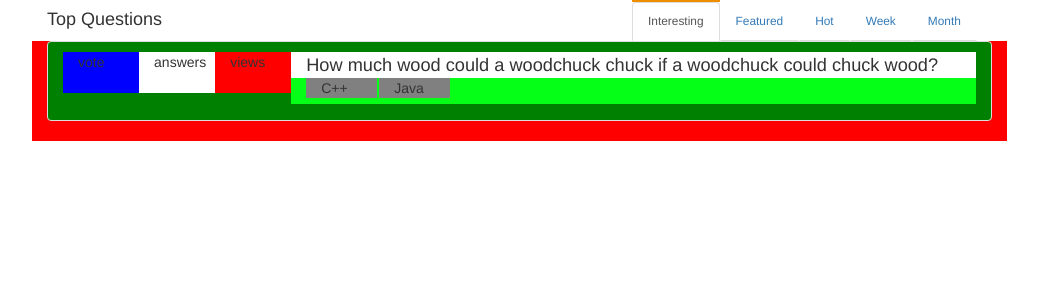
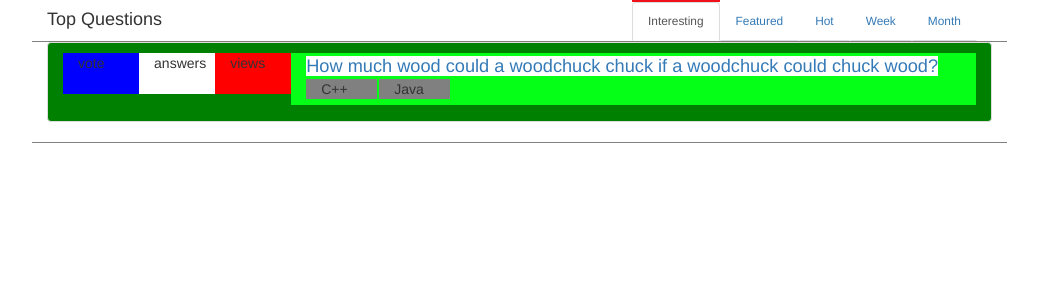
Before and after one commit to alex-B-Ly/so-clone, a PHP site: page / in a window 1280 px wide. Shown: the top 300 px of the page, without its empty margins (23-1061 px from the left). Run offline with PHP 8.4, Linux system fonts and the light colour scheme.

Commit message:
fixed a little more css

```diff
--- a/css/style.css
+++ b/css/style.css
@@ -4,12 +4,14 @@
 
 .active,
 .top-links-li:hover{
-  border-top: 2px solid #EF8E00;
+  background: #fff;
+  border-top: 2px solid #EF101B;
   border-bottom: 0;
 }
 
 .test{
-  background: red;
+  border-top: 1px solid gray;
+  border-bottom: 1px solid gray;
 }
 
 .test2{
--- a/index.html
+++ b/index.html
@@ -40,8 +40,8 @@
           <div class="col-md-1 views">views</div>
           <div class="col-md-9 question-wrap">
             <div class="row">
-              <div class="col-md-12 question">
-                How much wood could a woodchuck chuck if a woodchuck could chuck wood?
+              <div class="col-md-12">
+                <a class="question" href="#">How much wood could a woodchuck chuck if a woodchuck could chuck wood?</a>
               </div>
             </div>
             <div class="row">
```
